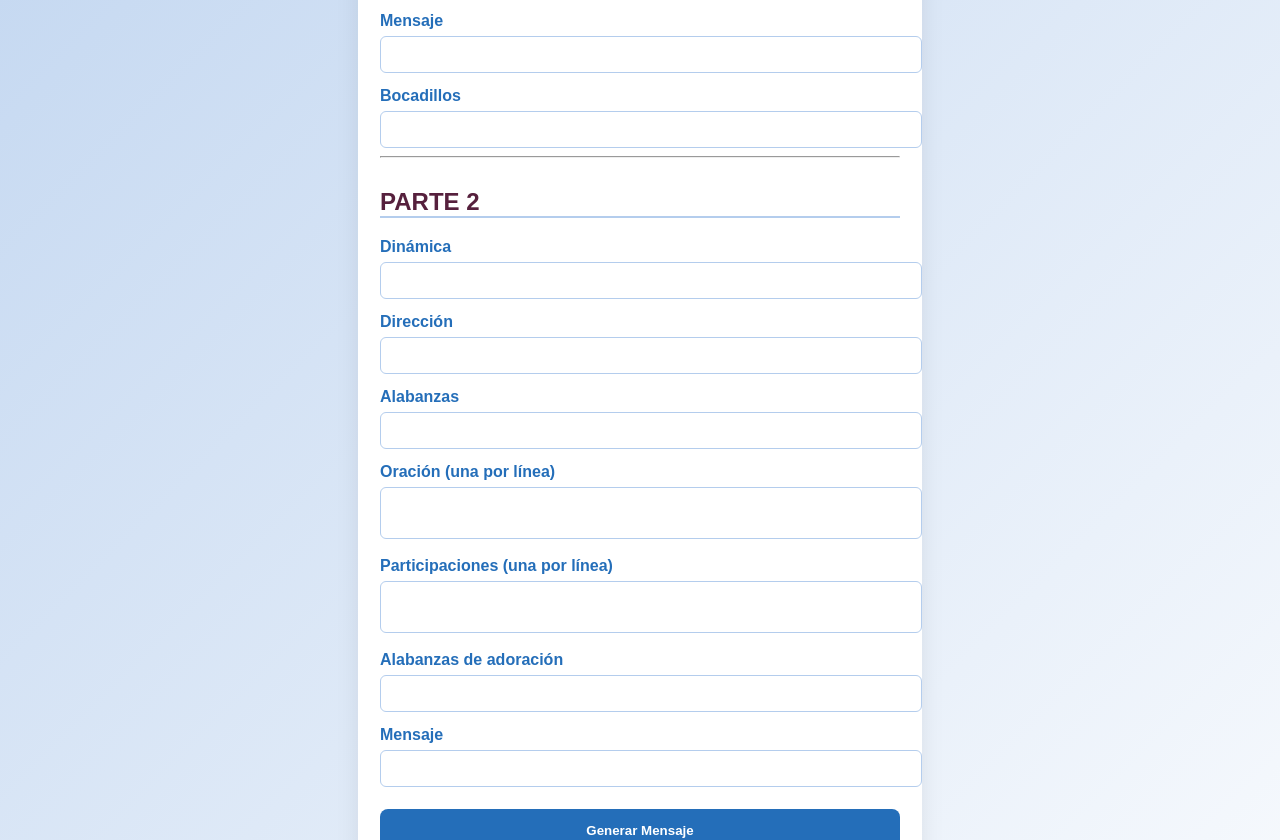
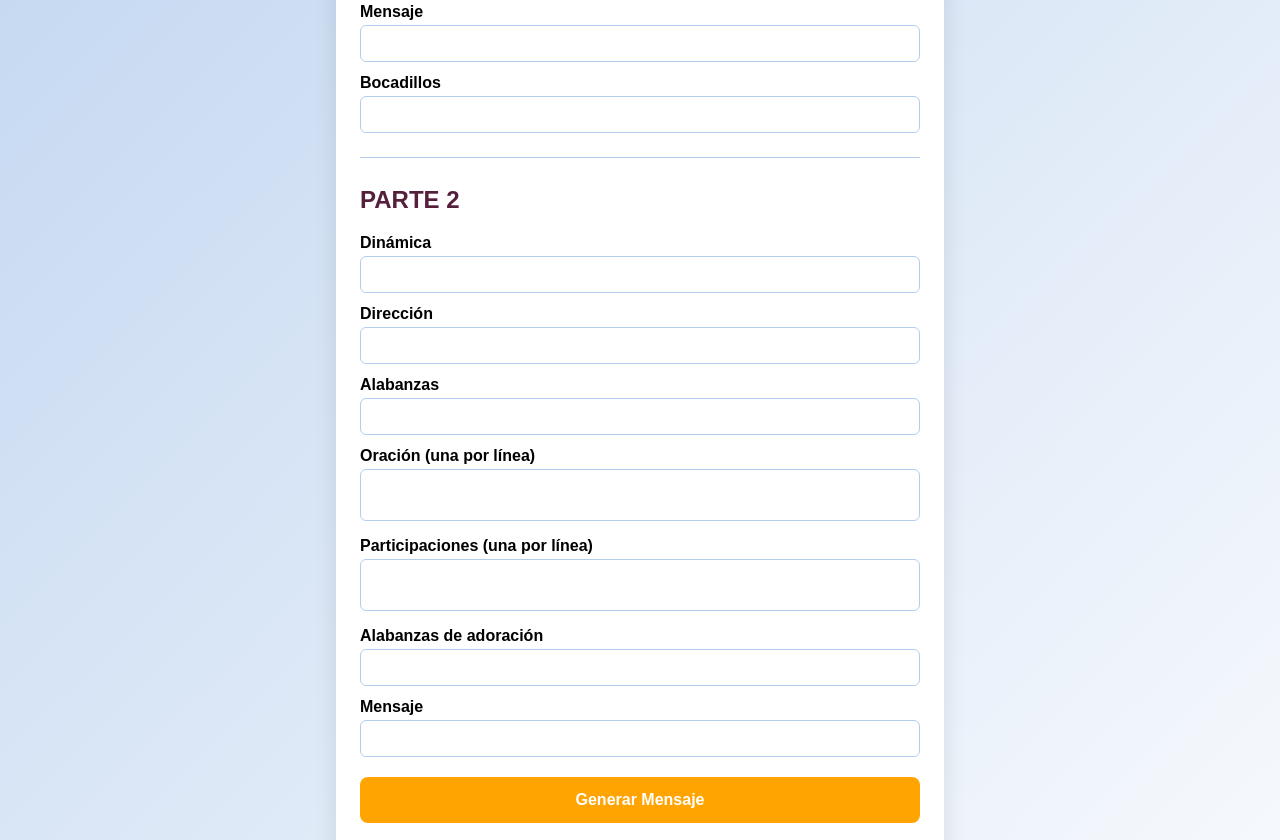
Before and after one commit to jaeldoliva-hub/programa-vigilia, a plain HTML site: page docs/index.html in a window 1280 px wide. Shown: the part 826-1666 px from the top of the page. Drawn offline with Linux system fonts and the light colour scheme; a script that the page names is missing.

Commit message:
Refactor CSS styles and update color variables
Updated CSS variables and styles for improved design consistency.

```diff
--- a/docs/style.css
+++ b/docs/style.css
@@ -1,24 +1,24 @@
 :root {
-  --primary: #246EB9;
+  --primary: #FFA400;
   --accent: #56203D;
   --success: #7EA172;
   --soft: #B4CDED;
-  --highlight: #FFA400;
+  --highlight: #246EB9;
 }
 
 body {
   font-family: Arial, sans-serif;
-  background: linear-gradient(135deg, var(--soft), #fff);
-  margin: 20px;
+  background: linear-gradient(135deg, var(--soft), white);
+  padding: 20px;
 }
 
 .container {
-  max-width: 520px;
+  max-width: 560px;
   background: white;
+  padding: 24px;
+  border-radius: 12px;
   margin: auto;
-  padding: 22px;
-  border-radius: 10px;
-  box-shadow: 0 10px 25px rgba(0,0,0,.08);
+  box-shadow: 0 12px 25px rgba(0,0,0,0.1);
 }
 
 h1 {
@@ -27,24 +27,23 @@ h1 {
 }
 
 h2 {
-  margin-top: 30px;
   color: var(--accent);
-  border-bottom: 2px solid var(--soft);
+  margin-top: 28px;
 }
 
 label {
-  margin-top: 14px;
+  margin-top: 12px;
+  font-weight: 600;
   display: block;
-  font-weight: 600;
-  color: var(--primary);
 }
 
 input, textarea {
   width: 100%;
+  margin-top: 4px;
   padding: 10px;
-  margin-top: 6px;
   border-radius: 6px;
   border: 1px solid var(--soft);
+  box-sizing: border-box;
 }
 
 textarea {
@@ -52,28 +51,25 @@ textarea {
 }
 
 button {
+  margin-top: 20px;
+  padding: 14px;
   width: 100%;
-  margin-top: 22px;
-  padding: 14px;
+  background: var(--primary);
   border: none;
   border-radius: 8px;
-  background: var(--primary);
+  font-size: 16px;
   color: white;
+  cursor: pointer;
   font-weight: bold;
-  cursor: pointer;
 }
 
 button:hover {
-  background: #1e5fa0;
+  background: #e69500;
 }
 
-button.secondary {
-  background: var(--success);
+hr {
+  margin: 24px 0;
+  border: none;
+  height: 1px;
+  background: var(--soft);
 }
-
-#whatsappMessage {
-  margin-top: 18px;
-  background: #f8fafc;
-  border-left: 4px solid var(--highlight);
-  font-family: monospace;
-}
```
